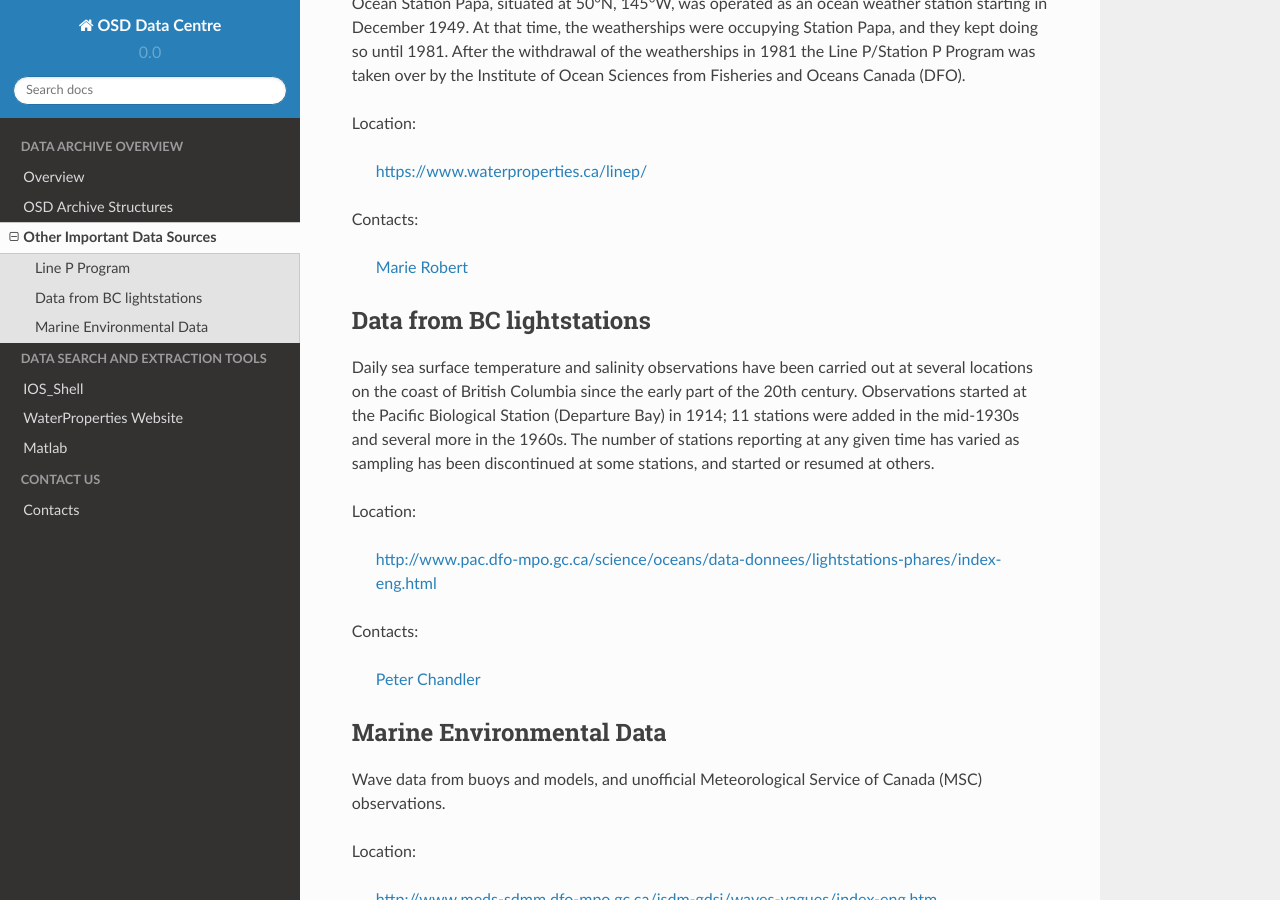
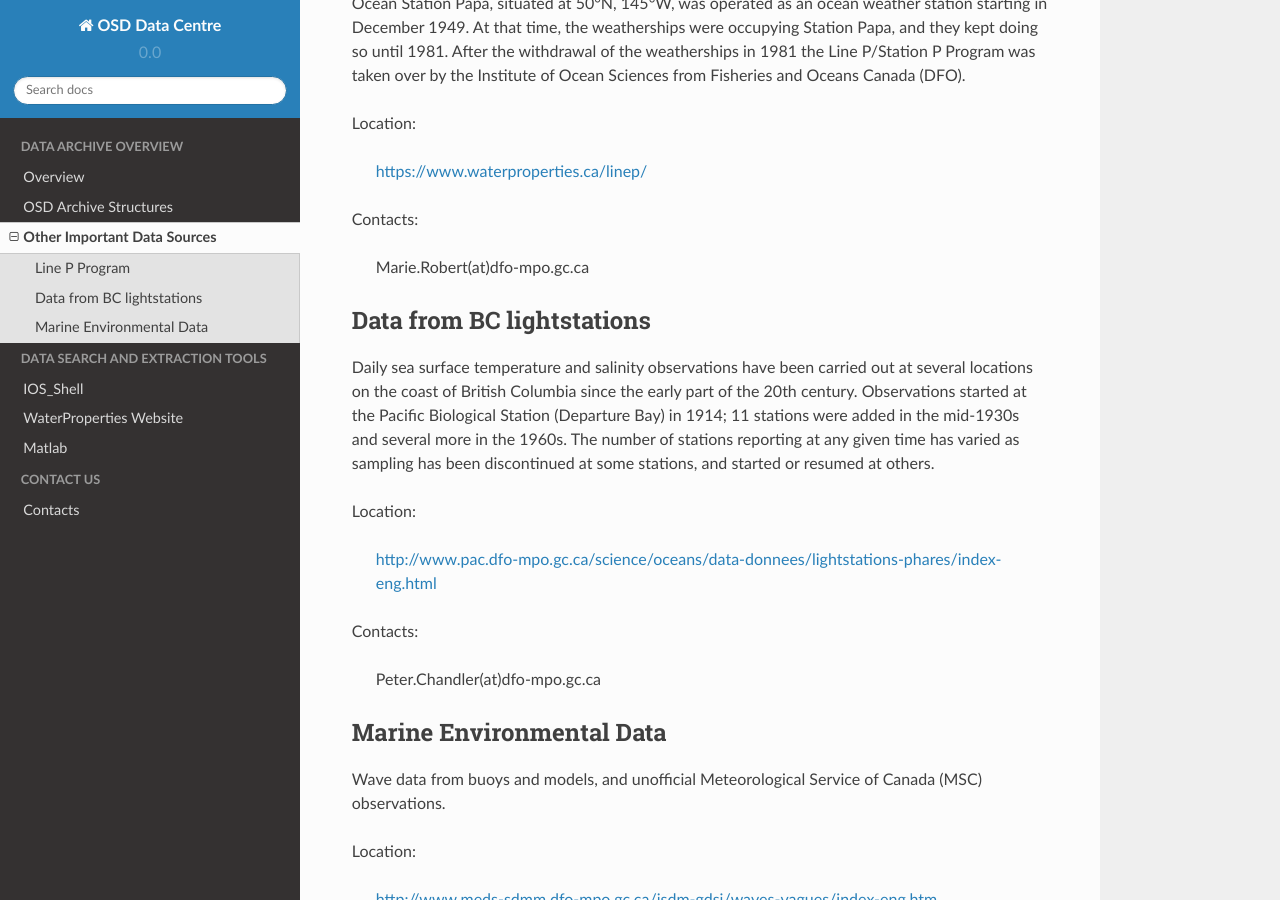
Before and after one commit to onedwd/ios_data, a Sphinx documentation site: the page built from source/otherlinks.rst, in a window 1280 px wide and 900 px high, scrolled down 227 px. Built offline with Sphinx 7.4.7 and the Read the Docs theme 2.0.0, drawn with Linux system fonts in a browser that asks for light colours.

```diff
--- a/source/contacts.rst
+++ b/source/contacts.rst
@@ -2,8 +2,6 @@
 Contacts
 ============
 
-If you have any questions, please email:
+If you have any questions, please email IOS Data Centre:
 
-	`IOS Data Centre`_
-
-.. _IOS Data Centre: DFO.PAC.SCI.IOSData-DonneesISO.SCI.PAC.MPO@dfo-mpo.gc.ca
+    DFO.PAC.SCI.IOSData-DonneesISO.SCI.PAC.MPO(at)dfo-mpo.gc.ca
--- a/source/otherlinks.rst
+++ b/source/otherlinks.rst
@@ -14,9 +14,7 @@ Ocean Station Papa, situated at 50°N, 145°W, was operated as an ocean weather
 
 - Contacts:
 
-	`Marie Robert`_
-
-.. _Marie Robert: marie.robert@dfo-mpo.gc.ca
+	 Marie.Robert(at)dfo-mpo.gc.ca
 
 .. _lths-label:
 
@@ -30,9 +28,7 @@ Daily sea surface temperature and salinity observations have been carried out at
 
 - Contacts:
 
-	`Peter Chandler`_
-
-.. _Peter Chandler: Peter.Chandler@dfo-mpo.gc.ca
+	Peter.Chandler(at)dfo-mpo.gc.ca
 
 .. _buoy-data-label:
 
--- a/source/tools.rst
+++ b/source/tools.rst
@@ -3,6 +3,8 @@
 ========================
 IOS_Shell
 ========================
+
+IOS Shell is an in-house software designed to be a general purpose utility for data processing, analysis, plotting and file manipulation. It uses a common file format referred to as the IOS Header format, and the quality flags are mostly compatible with WOCE standards.
 
 - Installation (Windows Only)::
 
```
